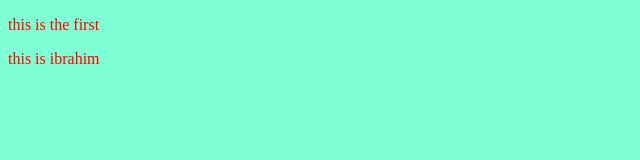
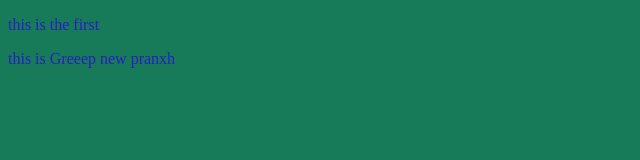
Before and after one commit to Almikhlafi-Ibrahim/myProject, a plain HTML site: page index.html in a window 1280 px wide. Shown: the whole page, without its empty margins (0-640 px from the left). Drawn offline with Linux system fonts and the light colour scheme.

Commit message:
changing styel for the P

```diff
--- a/index.html
+++ b/index.html
@@ -8,7 +8,7 @@
 </head>
 <body>
     <p>this is the first </p>
-    <p>this is ibrahim  </p>
+    <p>this is Greeep new pranxh   </p>
 
     <script>
     src="app.js"
--- a/style.css
+++ b/style.css
@@ -1,8 +1,8 @@
 p{
-    color: red;
+    color: rgb(39, 31, 196);
 
 }
 
 body{
-    background-color:aquamarine ;
+    background-color:rgb(23, 122, 89) ;
 }
```
